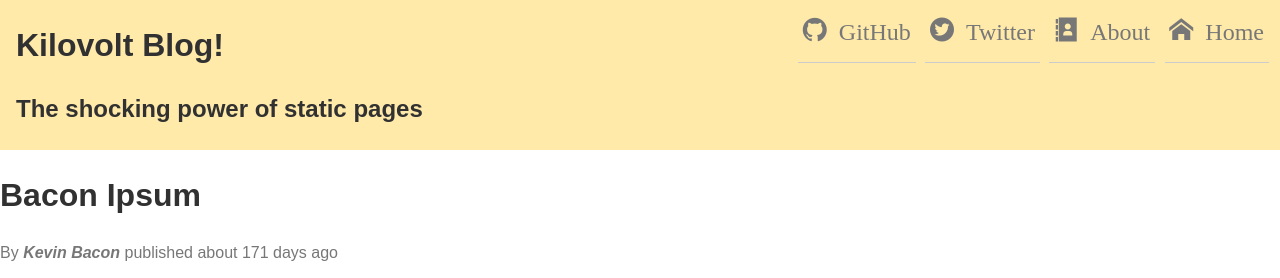
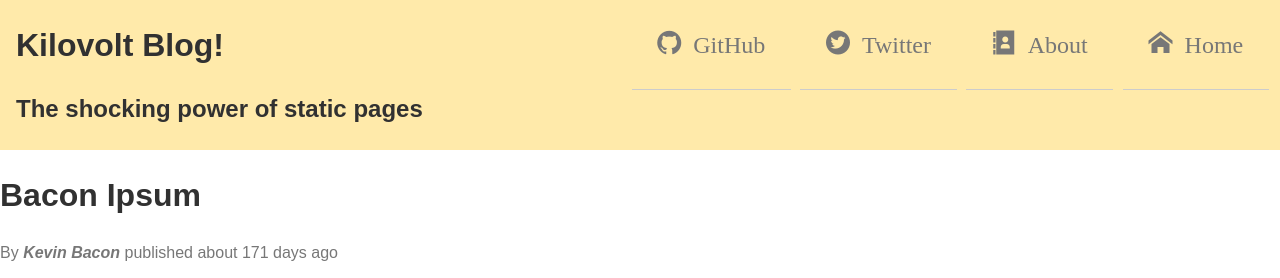
Before and after one commit to codefellows-seattle-301d24/01-mobile-first, a plain HTML site: page brian-shannon/index.html in a window 1280 px wide. Shown: the top 278 px of the page. Drawn offline with Linux system fonts and the light colour scheme; files whose address does not match are found by name.

Commit message:
finish styling for large screen sizes

```diff
--- a/brian-shannon/styles/base.css
+++ b/brian-shannon/styles/base.css
@@ -1,7 +1,12 @@
+*{
+  box-sizing: border-box;
+}
+
 /* TODO: Add a rule for images, so they never exceed their container's width. */
 img {
   max-width: 100%;
 }
+
 body {
   line-height: 1.5;
   font-size: 100%;
--- a/brian-shannon/styles/modules.css
+++ b/brian-shannon/styles/modules.css
@@ -70,5 +70,6 @@
    }
    .main-nav ul li {
      float: right;
+     padding: 2vw;
    }
  }
```
